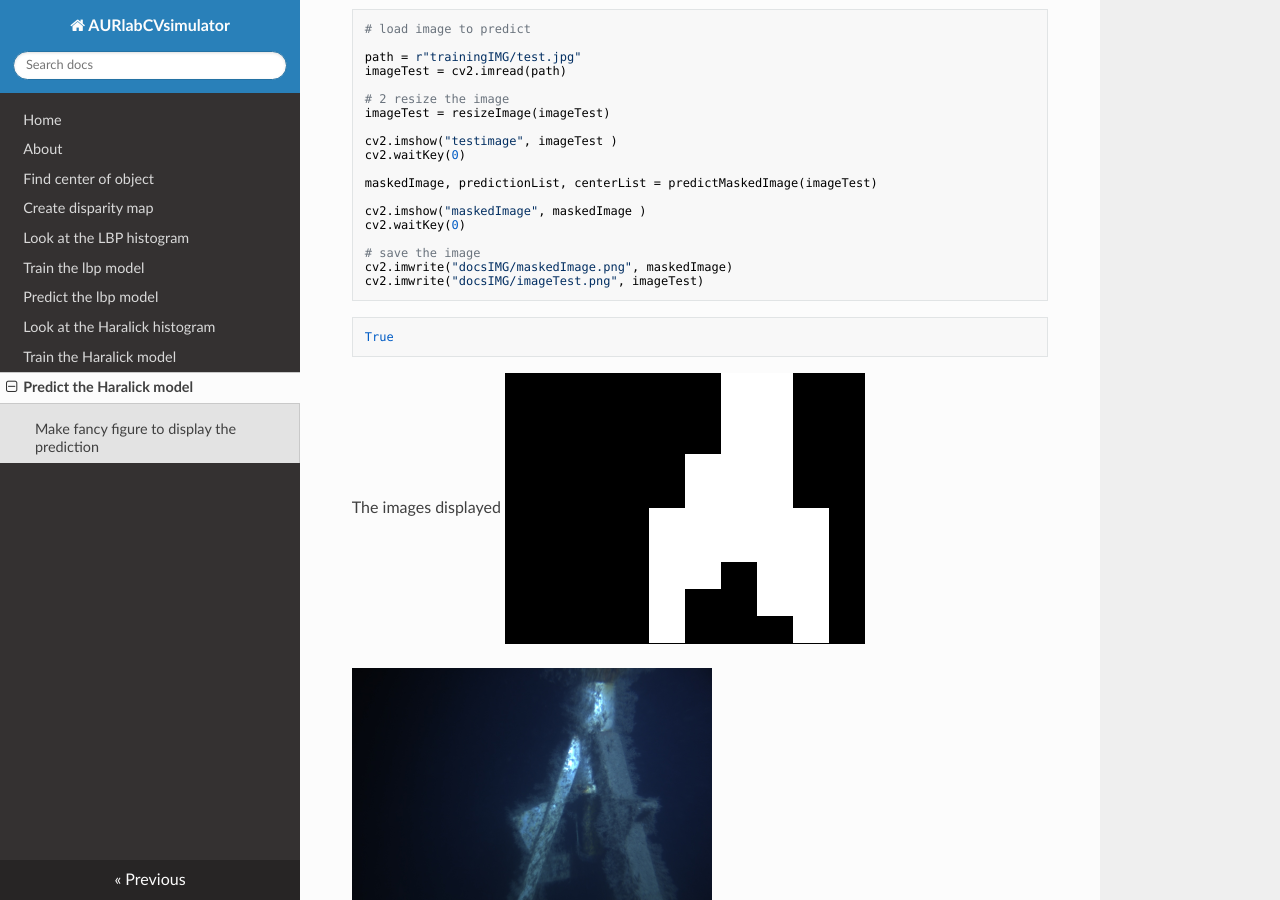
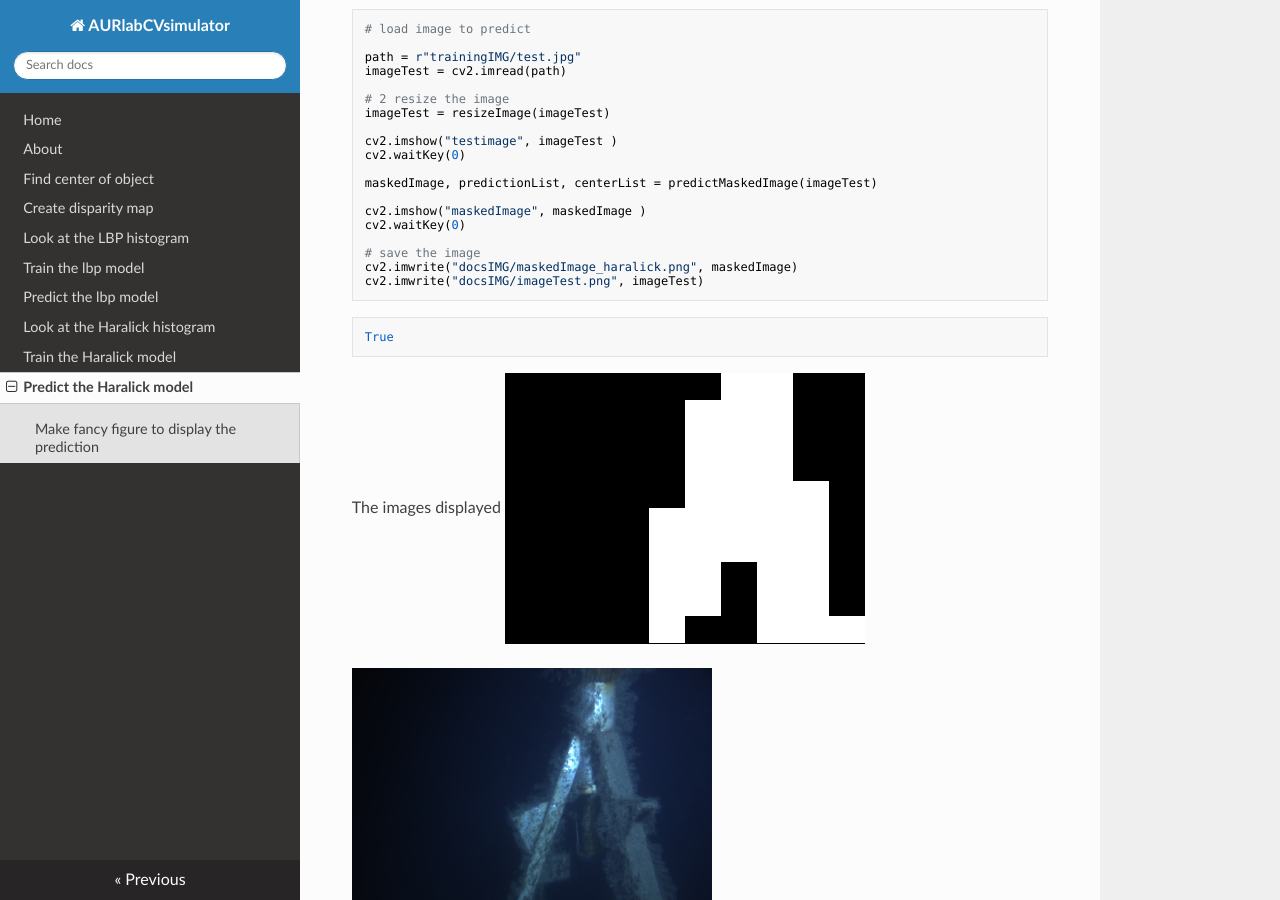
Before and after one commit to larssbr/AURlabCVsimulator, an MkDocs documentation site: the page built from docs/PredictWithModelHaralick.md, in a window 1280 px wide and 900 px high, scrolled down 2583 px. Built offline with MkDocs 1.6.1, drawn with Linux system fonts in a browser that asks for light colours; nearby versions of some CDN libraries; old or Windows-style settings are respelled for this version of MkDocs; some of the changed text lies outside the part shown.

Commit message:
updated images for predicted images

````diff
--- a/docs/PredictWithModelHaralick.md
+++ b/docs/PredictWithModelHaralick.md
@@ -192,7 +192,7 @@ cv2.imshow("maskedImage", maskedImage )
 cv2.waitKey(0)
 
 # save the image
-cv2.imwrite("docsIMG/maskedImage.png", maskedImage)
+cv2.imwrite("docsIMG/maskedImage_haralick.png", maskedImage)
 cv2.imwrite("docsIMG/imageTest.png", imageTest)
 ```
 
@@ -204,7 +204,7 @@ cv2.imwrite("docsIMG/imageTest.png", imageTest)
 
 
 The images displayed
-![maskedImage](docsIMG/maskedImage.png)
+![maskedImage](docsIMG/maskedImage_haralick.png)
 
 ![imageTest](docsIMG/imageTest.png)
 
@@ -276,7 +276,7 @@ cv2.imshow("image_predicted", image_predicted)
 cv2.waitKey(0)
 
 # save image
-cv2.imwrite("docsIMG/image_predicted.png", image_predicted)
+cv2.imwrite("docsIMG/image_predicted_haralick.png", image_predicted)
 ```
 
     100
@@ -291,7 +291,7 @@ cv2.imwrite("docsIMG/image_predicted.png", image_predicted)
 
 
 The image displayed
-![image_shit](docsIMG/image_shit.png)
+![image_shit](docsIMG/image_predicted_haralick.png)
 
 
 ```python
````
Also changed, not shown: docs/docsIMG/image_predicted_haralick.png (added), docs/docsIMG/maskedImage_haralick.png (added).
